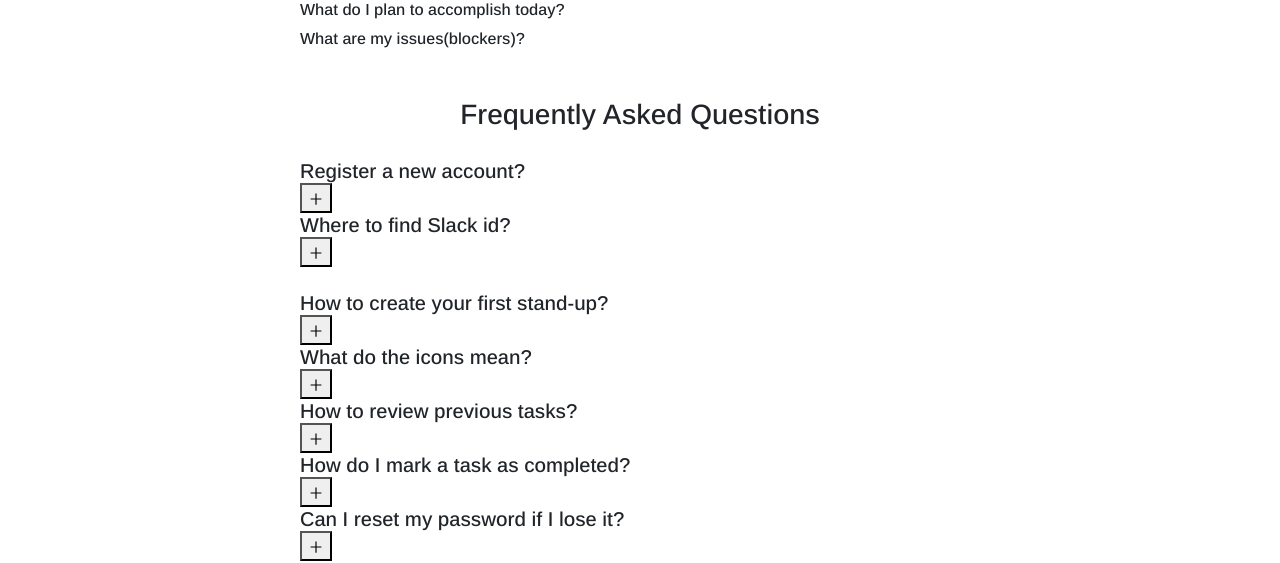
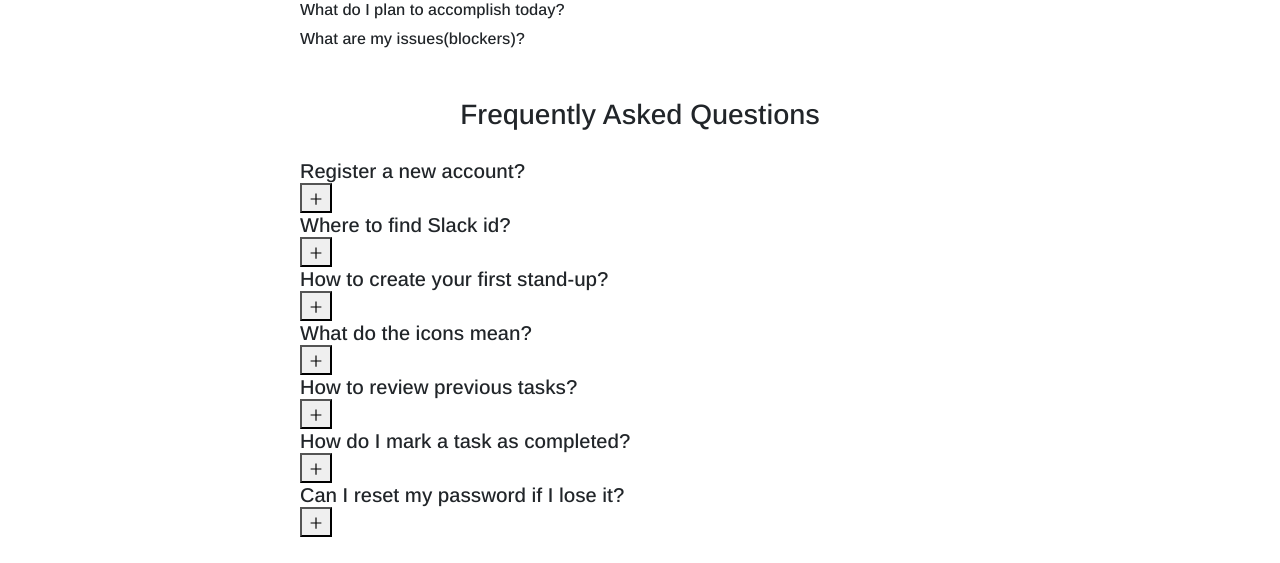
Before and after one commit to omerffaruk/Goal-app-CYF-final-project-1, a React (Create React App) app in the folder client/: page /about in a window 1280 px wide. Shown: the part 389-952 px from the top of the page. Built offline with nearby package versions, Linux system fonts and the light colour scheme.

Commit message:
refactor: restructure html

```diff
--- a/client/src/pages/About.js
+++ b/client/src/pages/About.js
@@ -43,8 +43,10 @@ const About = () => {
 					<br />
 					What are my issues(blockers)?
 				</p>
-				<div className="guide-ctn">
+				<section className="guide-ctn">
 					<h3 className="guide-heading"> Frequently Asked Questions </h3>
+					<article className="question">
+						<header>
 							<h5>Register a new account?</h5>
 							<button
 								onClick={() =>
@@ -53,13 +55,16 @@ const About = () => {
 							>
 								{questionOneClicked ? <AiOutlineMinus /> : <AiOutlinePlus />}
 							</button>
+						</header>
 						{questionOneClicked && (
 							<p>
 								New users can signup for an account{" "}
 								<Link to={"/signup"}>here</Link>
 							</p>
 						)}
-					<div>
+					</article>
+					<article className="question">
+						<header>
 							<h5>Where to find Slack id?</h5>
 							<button
 								onClick={() =>
@@ -68,6 +73,7 @@ const About = () => {
 							>
 								{questionTwoClicked ? <AiOutlineMinus /> : <AiOutlinePlus />}
 							</button>
+						</header>
 						{questionTwoClicked && (
 							<p>
 								You can find your Slack id in your Slack profile in
@@ -82,8 +88,7 @@ const About = () => {
 								</a>
 							</p>
 						)}
-					</div>
-					<br />
+					</article>
 					{/*
 				<div id="video-ctn">
 				<iframe
@@ -97,7 +102,8 @@ const About = () => {
 					allowFullScreen
 				></iframe>
 			</div> */}
-					<div>
+					<article className="question">
+						<header>
 							<h5>How to create your first stand-up?</h5>
 							<button
 								onClick={() =>
@@ -109,6 +115,7 @@ const About = () => {
 							>
 								{questionThreeClicked ? <AiOutlineMinus /> : <AiOutlinePlus />}
 							</button>
+						</header>
 						{questionThreeClicked && (
 							<div>
 								<p>
@@ -120,16 +127,22 @@ const About = () => {
 								</div>
 							</div>
 						)}
-					</div>
-					<div>
+					</article>
+
+					<article className="question">
+						<header>
 							<h5>What do the icons mean?</h5>
 							<button
 								onClick={() =>
-								handleQuestionClick(questionFourClicked, setQuestionFourClicked)
+									handleQuestionClick(
+										questionFourClicked,
+										setQuestionFourClicked
+									)
 								}
 							>
 								{questionFourClicked ? <AiOutlineMinus /> : <AiOutlinePlus />}
 							</button>
+						</header>
 						{questionFourClicked && (
 							<div className="edit">
 								<p>
@@ -146,20 +159,30 @@ const About = () => {
 								</p>
 							</div>
 						)}
+					</article>
+					<article className="question">
+						<header>
 							<h5>How to review previous tasks? </h5>
 							<button
 								onClick={() =>
-								handleQuestionClick(questionFiveClicked, setQuestionFiveClicked)
+									handleQuestionClick(
+										questionFiveClicked,
+										setQuestionFiveClicked
+									)
 								}
 							>
 								{questionFiveClicked ? <AiOutlineMinus /> : <AiOutlinePlus />}
 							</button>
+						</header>
 						{questionFiveClicked && (
 							<p>
 								Previous day/week/month/quarterly tasks can be viewed via their
 								tabs.
 							</p>
 						)}
+					</article>
+					<article className="question">
+						<header>
 							<h5>How do I mark a task as completed?</h5>
 							<button
 								onClick={() =>
@@ -168,27 +191,36 @@ const About = () => {
 							>
 								{questionSixClicked ? <AiOutlineMinus /> : <AiOutlinePlus />}
 							</button>
+						</header>
 						{questionSixClicked && (
 							<p>
 								Clicking this icon
 								<MdOutlineIndeterminateCheckBox />
 							</p>
 						)}
-					</div>
+					</article>
+					<article className="question">
+						<header>
 							<h5>Can I reset my password if I lose it?</h5>
 							<button
 								onClick={() =>
-							handleQuestionClick(questionSevenClicked, setQuestionSevenClicked)
+									handleQuestionClick(
+										questionSevenClicked,
+										setQuestionSevenClicked
+									)
 								}
 							>
 								{questionSevenClicked ? <AiOutlineMinus /> : <AiOutlinePlus />}
 							</button>
+						</header>
 						{questionSevenClicked && (
 							<p>
-							Yes you can. You can reset password <Link to={"/forgot_password"}>here</Link>
+								Yes you can. You can reset password{" "}
+								<Link to={"/forgot_password"}>here</Link>
 							</p>
 						)}
-				</div>
+					</article>
+				</section>
 			</div>
 			<div className="team-ctn">
 				<div className="team-title-ctn">
```
Lines whose indentation alone changed are shown as unchanged.
